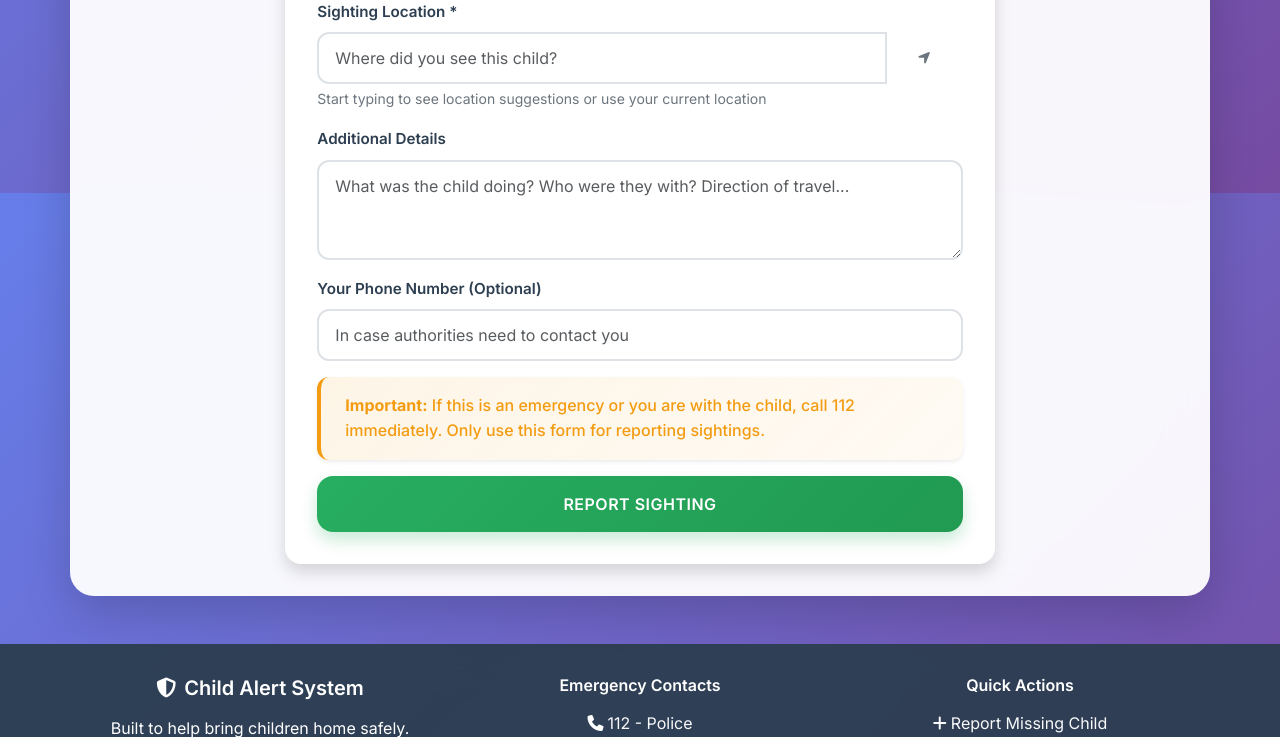
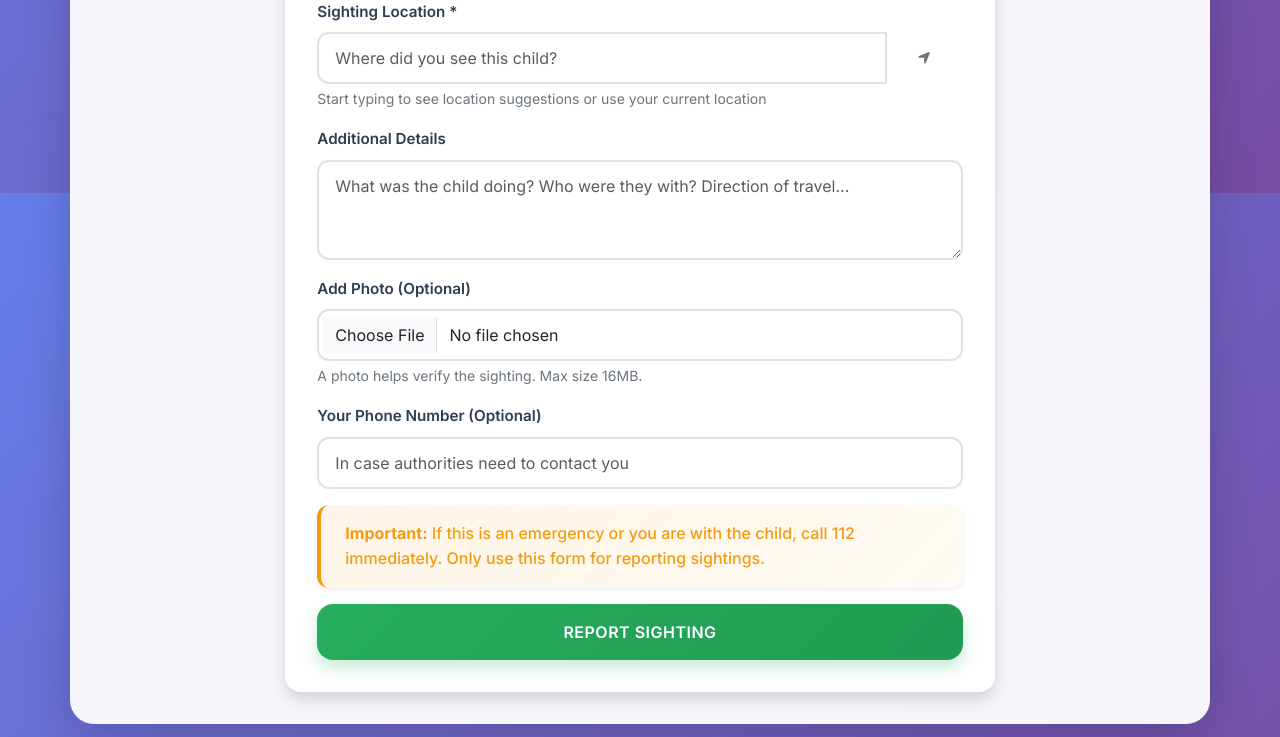
Before and after one commit to Harshil089/Sachet, a Flask app: page /found/1 in a window 1280 px wide. Shown: the part 607-1344 px from the top of the page. Run offline with Flask 3, Linux system fonts and the light colour scheme; tables that the repository leaves empty hold one stand-in row (values such as "Sample post"); grey boxes marked "Sample" are stand-in pictures; some libraries are stand-ins or nearby versions.

Commit message:
feat(sightings): optional photo upload for verification\n\n- Add photo_filename to Sighting model with migration\n- Support Cloudinary/local upload in /found POST\n- Update sighting form to include optional image\n- Display sighting photo in case detail

```diff
--- a/app.py
+++ b/app.py
@@ -179,6 +179,7 @@ class Sighting(db.Model):
     longitude = db.Column(db.Float, nullable=False)
     description = db.Column(db.Text)
     reporter_phone = db.Column(db.String(20))
+    photo_filename = db.Column(db.String(500))  # Optional photo proof for sighting
     sighting_time = db.Column(db.DateTime, default=datetime.utcnow)
 
 class User(UserMixin, db.Model):
@@ -903,13 +904,29 @@ def report_found(report_id):
 
         lat, lng = get_location_coordinates(location)
 
+        # Optional photo upload for sighting
+        sighting_photo_url = None
+        if 'photo' in request.files:
+            photo = request.files['photo']
+            if photo and photo.filename and allowed_file(photo.filename, {'png', 'jpg', 'jpeg', 'gif'}):
+                if CLOUDINARY_ENABLED:
+                    sighting_photo_url = upload_to_cloudinary(
+                        photo,
+                        'missing_children/sightings',
+                        f"{report_id}_sighting_{int(datetime.utcnow().timestamp())}"
+                    )
+                else:
+                    photo_filename = secure_filename(f"{report_id}_sighting_{photo.filename}")
+                    sighting_photo_url = save_file_locally(photo, 'photos', photo_filename)
+
         sighting = Sighting(
             report_id=report_id,
             location=location,
             latitude=lat or 0,
             longitude=lng or 0,
             description=description,
-            reporter_phone=reporter_phone
+            reporter_phone=reporter_phone,
+            photo_filename=sighting_photo_url
         )
 
         db.session.add(sighting)
@@ -1163,6 +1180,23 @@ def create_tables():
                     else:
                         print("✅ emergency_contact column already exists")
 
+                    # Check if photo_filename exists on sighting
+                    result2 = connection.execute(db.text("""
+                        SELECT column_name
+                        FROM information_schema.columns
+                        WHERE table_name='sighting' AND column_name='photo_filename'
+                    """))
+                    if not result2.fetchone():
+                        print("🔄 Adding photo_filename column to sighting table...")
+                        connection.execute(db.text("""
+                            ALTER TABLE sighting
+                            ADD COLUMN photo_filename VARCHAR(500)
+                        """))
+                        connection.commit()
+                        print("✅ photo_filename column added successfully")
+                    else:
+                        print("✅ photo_filename column already exists on sighting")
+
             except Exception as migration_error:
                 print(f"⚠️ Migration error: {str(migration_error)}")
                 # Continue anyway - the column might exist or be added later
--- a/templates/case_detail.html
+++ b/templates/case_detail.html
@@ -117,6 +117,11 @@
                     <div class="alert alert-info">
                         <h6>{{ sighting.sighting_time.strftime('%B %d, %Y at %I:%M %p') }}</h6>
                         <p><strong>Location:</strong> {{ sighting.location }}</p>
+                        {% if sighting.photo_filename %}
+                        <div class="mb-2">
+                            <img src="{{ sighting.photo_filename.startswith('http') and sighting.photo_filename or url_for('static', filename='uploads/photos/' + sighting.photo_filename) }}" alt="Sighting Photo" class="img-fluid rounded border" style="max-height: 240px;">
+                        </div>
+                        {% endif %}
                         {% if sighting.description %}
                         <p><strong>Details:</strong> {{ sighting.description }}</p>
                         {% endif %}
--- a/templates/found.html
+++ b/templates/found.html
@@ -66,7 +66,7 @@
                     </div>
                 </div>
 
-                <form method="POST" id="sightingForm">
+                <form method="POST" id="sightingForm" enctype="multipart/form-data">
                     <div class="mb-3">
                         <label for="location" class="form-label">Sighting Location *</label>
                         <div class="input-group">
@@ -85,6 +85,12 @@
                         <label for="description" class="form-label">Additional Details</label>
                         <textarea class="form-control" id="description" name="description" rows="3"
                                   placeholder="What was the child doing? Who were they with? Direction of travel..."></textarea>
+                    </div>
+
+                    <div class="mb-3">
+                        <label for="photo" class="form-label">Add Photo (Optional)</label>
+                        <input type="file" class="form-control" id="photo" name="photo" accept="image/*">
+                        <div class="form-text">A photo helps verify the sighting. Max size 16MB.</div>
                     </div>
 
                     <div class="mb-3">
```
